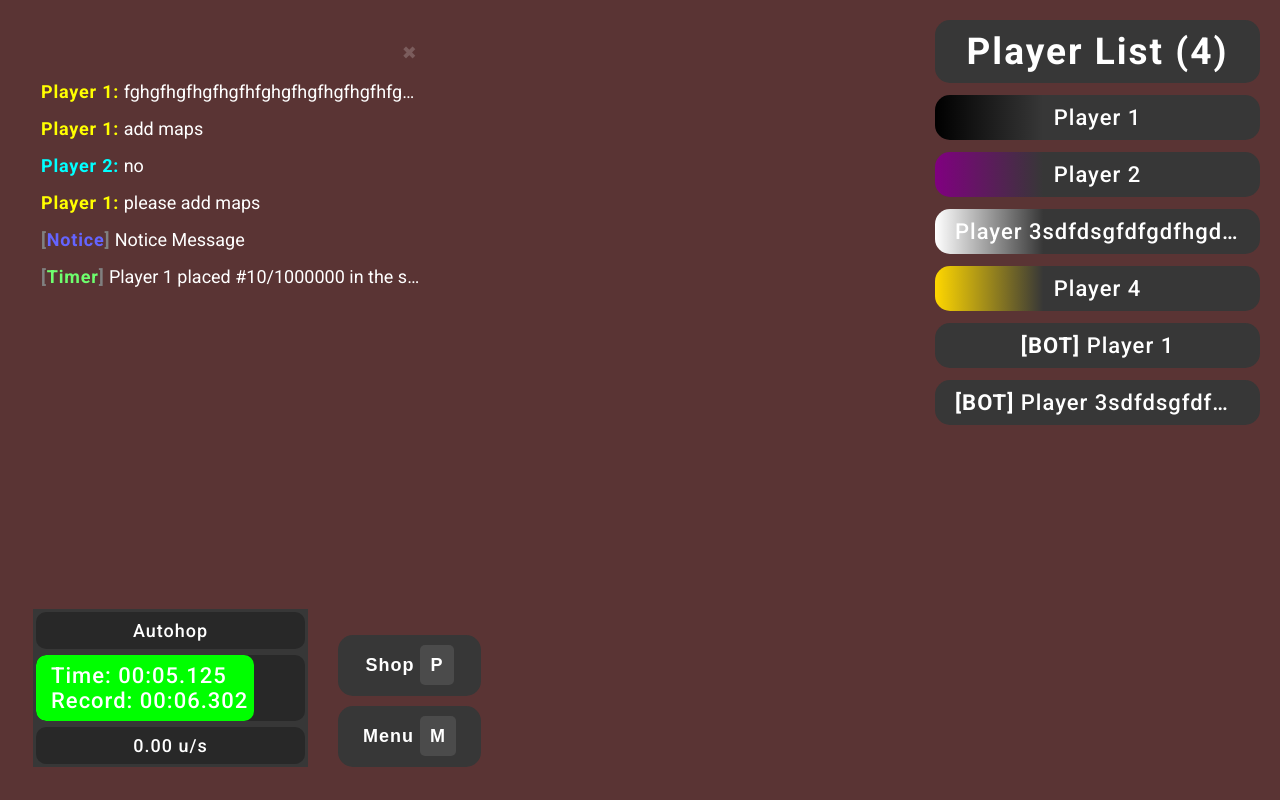
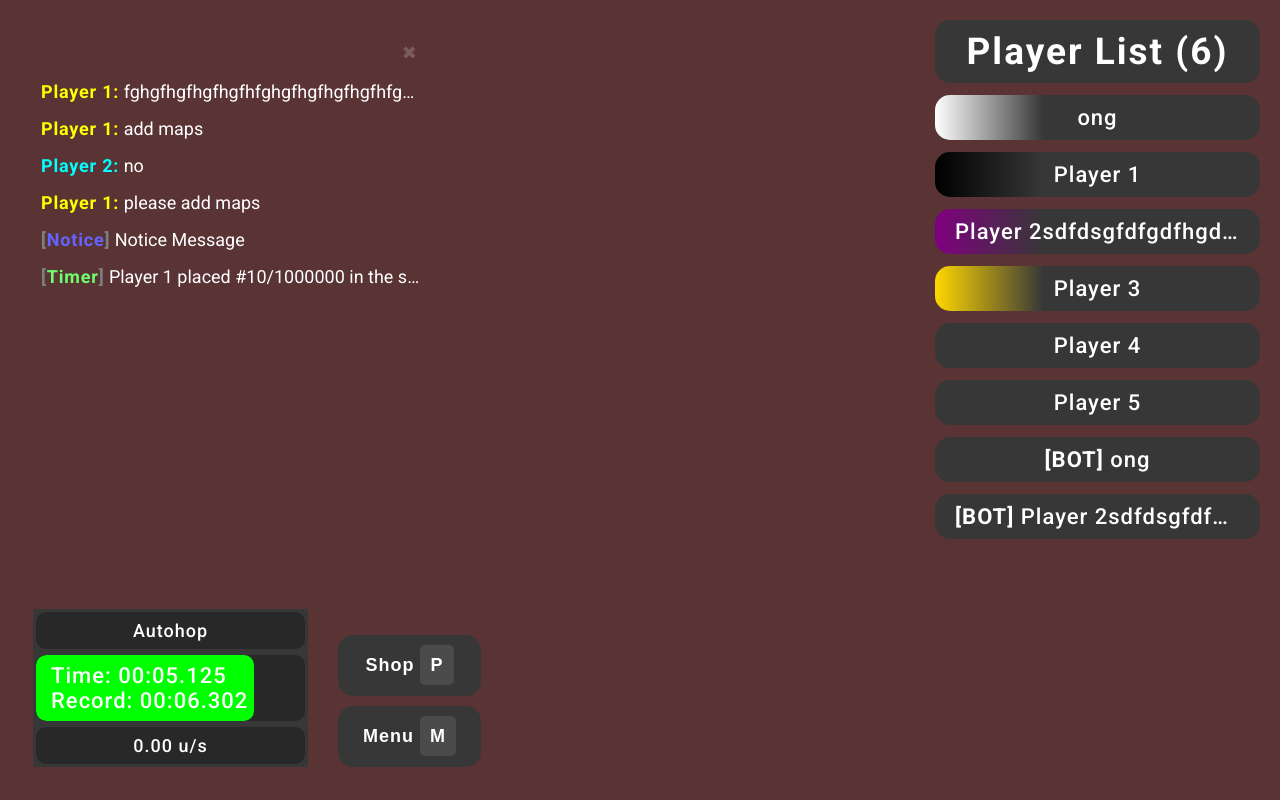
Before and after one commit to liquidwater0/RBhop-Surf-GUI-Remake, a plain HTML site: page index.html in a window 1280 px wide. Shown: the top 800 px of the page. Drawn offline with Linux system fonts and the light colour scheme.

Commit message:
new playerlist design

```diff
--- a/index.html
+++ b/index.html
@@ -14,13 +14,15 @@
   <body>
     <div id="playerList">
       <ul>
-        <li class="shadow player-list-heading">Player List (4)</li>
-        <li class="shadow player blacklisted">Player 1</li>
-        <li class="shadow player moderator">Player 2</li>
-        <li class="shadow player whitelisted">Player 3sdfdsgfdfgdfhgdfgret4353454h34h555436h45564h5454h645546h5</li>
-        <li class="shadow player pending">Player 4</li>
-        <li class="shadow player bot">Player 1</li>
-        <li class="shadow player bot">Player 3sdfdsgfdfgdfhgdfgret4353454h34h555436h45564h5454h645546h5</li>
+        <li class="player-list-heading">Player List (6)</li>
+        <li class="player whitelisted">ong</li>
+        <li class="player blacklisted">Player 1</li>
+        <li class="player moderator">Player 2sdfdsgfdfgdfhgdfgret4353454h34h555436h45564h5454h645546h5</li>
+        <li class="player pending">Player 3</li>
+        <li class="player">Player 4</li>
+        <li class="player">Player 5</li>
+        <li class="player bot">ong</li>
+        <li class="player bot">Player 2sdfdsgfdfgdfhgdfgret4353454h34h555436h45564h5454h645546h5</li>
       </ul>
     </div>
 
@@ -40,7 +42,7 @@
     </div>
 
     <div id="bottomSection">
-      <div class="shadow" id="timer">
+      <div id="timer">
         <div id="style">
           <p>Autohop</p>
         </div>
@@ -58,14 +60,14 @@
       </div>
 
       <div class="buttons-div">
-        <button class="shadow">Shop <span>P</span></button>
-        <button class="shadow" data-menu-open="mainMenu" data-switched>Menu <span>M</span></button>
+        <button>Shop <span>P</span></button>
+        <button data-menu-open="mainMenu" data-switched>Menu <span>M</span></button>
       </div>
     </div>
 
     <!-- Beginning of Menus -->
     <div data-menu="mainMenu" class="menu">
-      <div class="menu-container shadow">
+      <div class="menu-container">
         <div class="top-bar">
           <h3 class="menu-heading">Menu</h3>
           <button data-menu-close-button>&#10006</button>
@@ -86,7 +88,7 @@
     </div>
 
     <div data-menu="styles" class="menu">
-      <div class="menu-container shadow">
+      <div class="menu-container">
         <div class="top-bar">
           <h3 class="menu-heading">Styles</h3>
           <button data-menu-close-button>&#10006</button>
```
